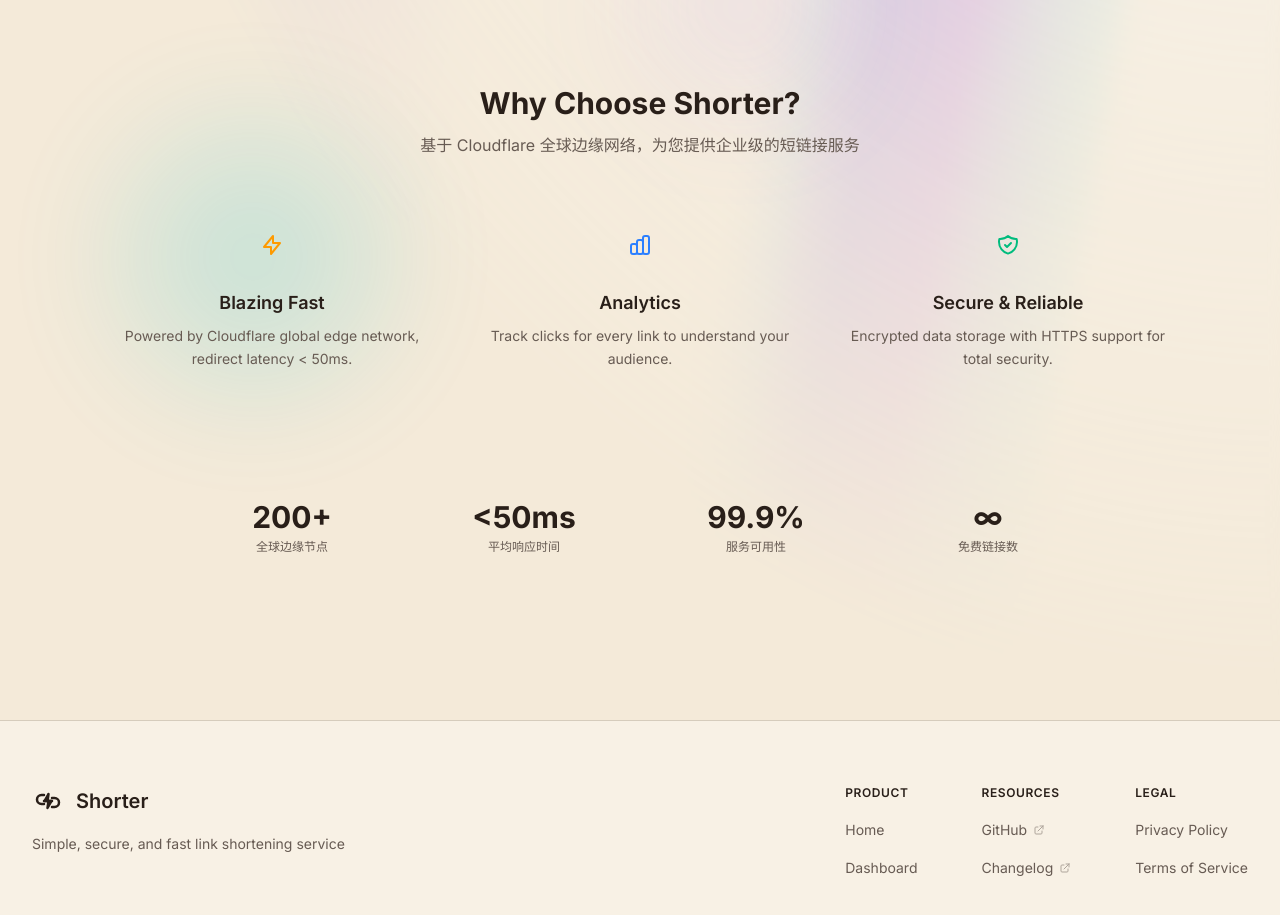
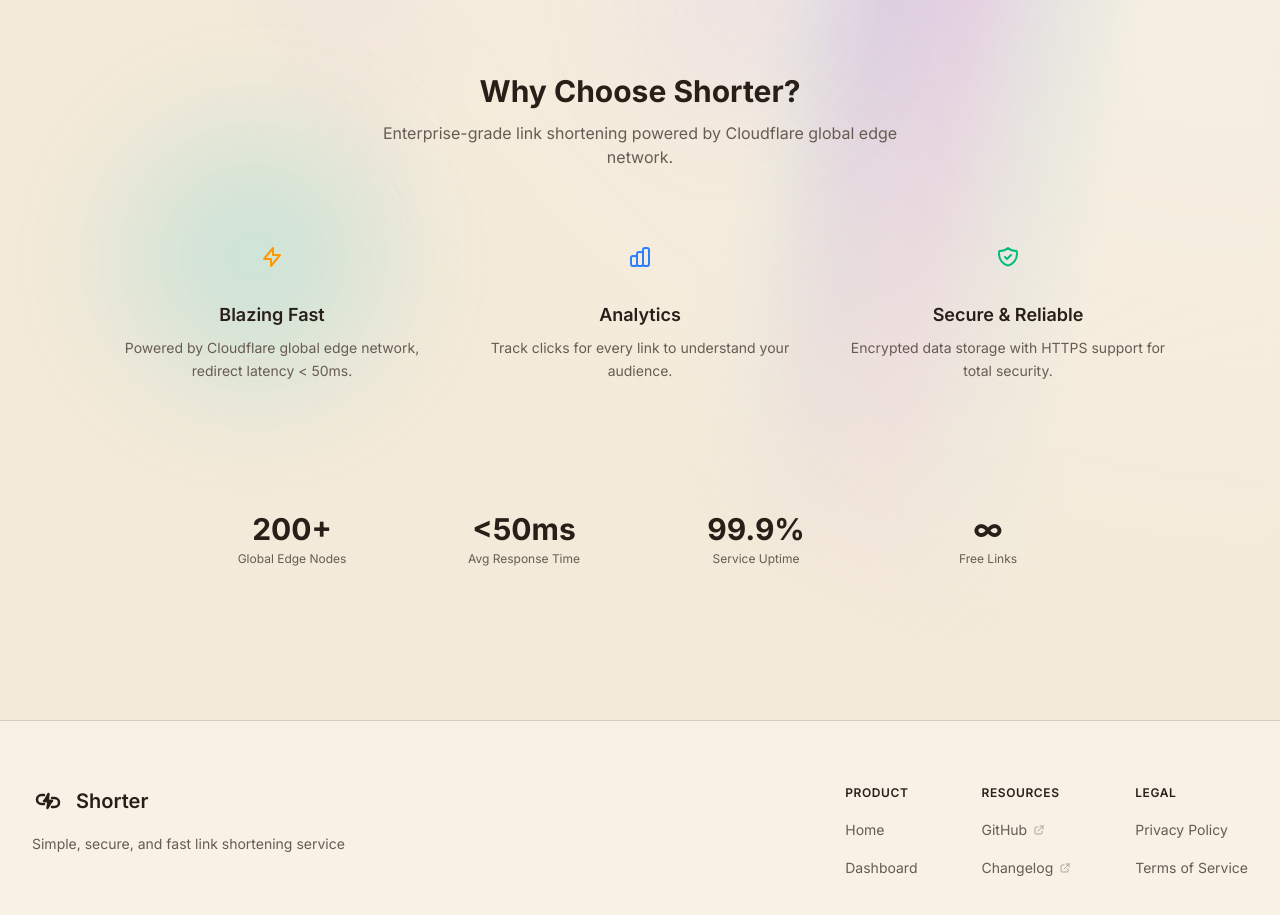
Before and after one commit to GEMILUXVII/shorter, a Vue app: page / in a window 1280 px wide. Shown: the part 880-1795 px from the top of the page. Built offline with nearby package versions, Linux system fonts and the light colour scheme; no server answers.

Commit message:
fix: add i18n support for home page stats section
- Add translations for whyChooseSubtitle and stats labels
- Update HomeView.vue to use t() function for all text

```diff
--- a/src/i18n/locales/en.js
+++ b/src/i18n/locales/en.js
@@ -14,6 +14,13 @@ export default {
     title: 'Simplify your links',
     subtitle: 'Paste a long link to generate a clean, elegant short link.',
     whyChoose: 'Why Choose Shorter?',
+    whyChooseSubtitle: 'Enterprise-grade link shortening powered by Cloudflare global edge network.',
+    stats: {
+      edgeNodes: 'Global Edge Nodes',
+      avgLatency: 'Avg Response Time',
+      uptime: 'Service Uptime',
+      freeLinks: 'Free Links'
+    },
     features: {
       speed: {
         title: 'Blazing Fast',
--- a/src/i18n/locales/zh.js
+++ b/src/i18n/locales/zh.js
@@ -14,6 +14,13 @@ export default {
     title: '简化你的链接',
     subtitle: '输入长链接，生成简洁、优雅的短链接。',
     whyChoose: '为什么选择 Shorter?',
+    whyChooseSubtitle: '基于 Cloudflare 全球边缘网络，为您提供企业级的短链接服务',
+    stats: {
+      edgeNodes: '全球边缘节点',
+      avgLatency: '平均响应时间',
+      uptime: '服务可用性',
+      freeLinks: '免费链接数'
+    },
     features: {
       speed: {
         title: '极速响应',
--- a/src/views/HomeView.vue
+++ b/src/views/HomeView.vue
@@ -41,7 +41,7 @@ const features = [
             {{ t('home.whyChoose') }}
           </h2>
           <p class="text-base text-[var(--muted-foreground)] max-w-xl mx-auto">
-            基于 Cloudflare 全球边缘网络，为您提供企业级的短链接服务
+            {{ t('home.whyChooseSubtitle') }}
           </p>
         </div>
 
@@ -91,19 +91,19 @@ const features = [
           <div class="grid grid-cols-2 md:grid-cols-4 gap-8 text-center">
             <div class="space-y-1">
               <div class="text-2xl sm:text-3xl font-bold text-[var(--foreground)]">200+</div>
-              <div class="text-xs text-[var(--muted-foreground)]">全球边缘节点</div>
+              <div class="text-xs text-[var(--muted-foreground)]">{{ t('home.stats.edgeNodes') }}</div>
             </div>
             <div class="space-y-1">
               <div class="text-2xl sm:text-3xl font-bold text-[var(--foreground)]">&lt;50ms</div>
-              <div class="text-xs text-[var(--muted-foreground)]">平均响应时间</div>
+              <div class="text-xs text-[var(--muted-foreground)]">{{ t('home.stats.avgLatency') }}</div>
             </div>
             <div class="space-y-1">
               <div class="text-2xl sm:text-3xl font-bold text-[var(--foreground)]">99.9%</div>
-              <div class="text-xs text-[var(--muted-foreground)]">服务可用性</div>
+              <div class="text-xs text-[var(--muted-foreground)]">{{ t('home.stats.uptime') }}</div>
             </div>
             <div class="space-y-1">
               <div class="text-2xl sm:text-3xl font-bold text-[var(--foreground)]">∞</div>
-              <div class="text-xs text-[var(--muted-foreground)]">免费链接数</div>
+              <div class="text-xs text-[var(--muted-foreground)]">{{ t('home.stats.freeLinks') }}</div>
             </div>
           </div>
         </div>
```
